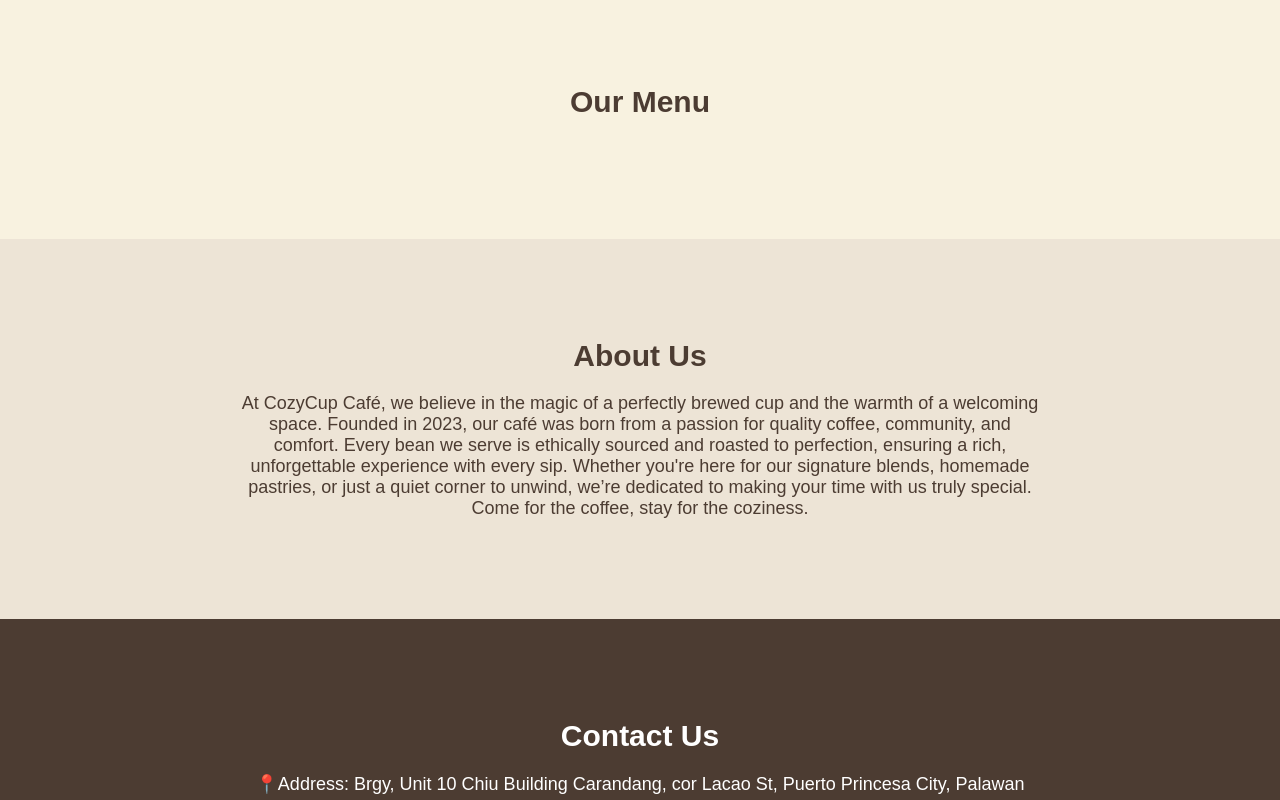
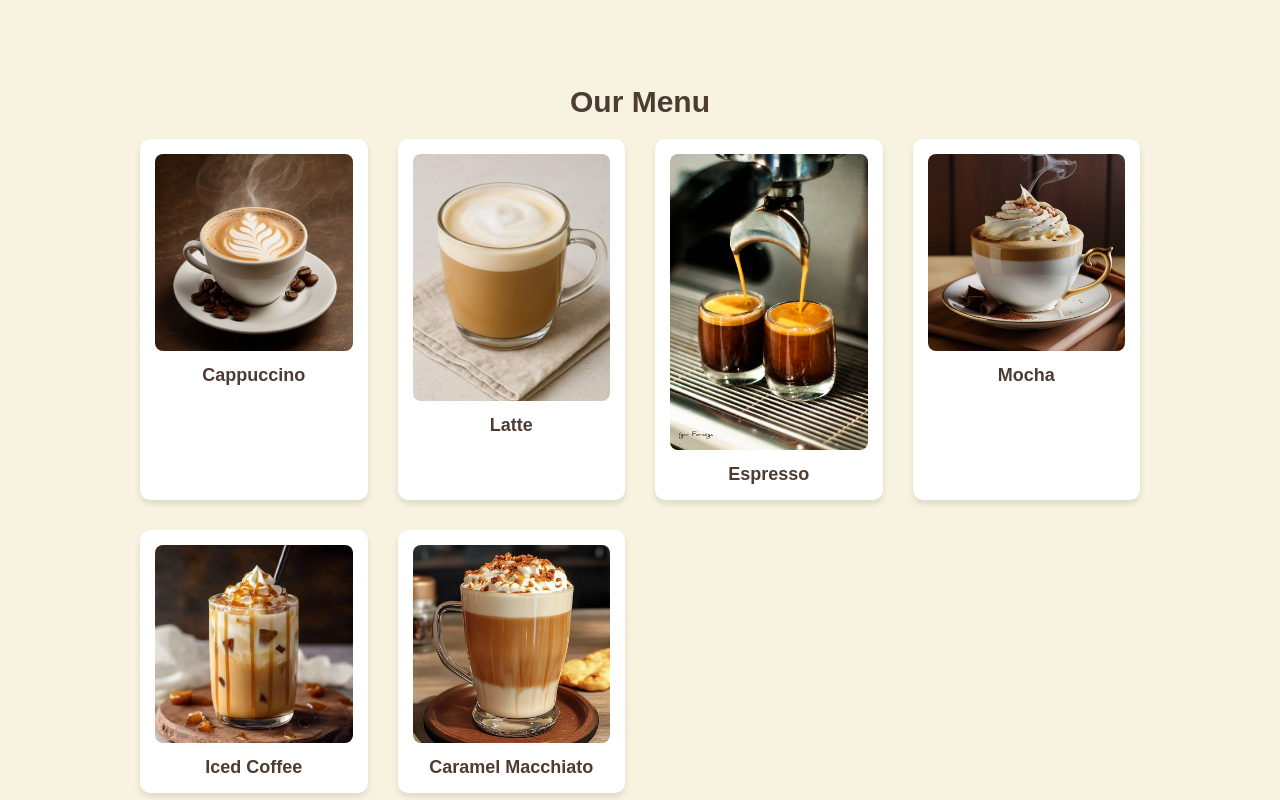
Before and after one commit to darcykekw/darcykekw-johnpaulmacanas, a plain HTML site: page index.html in a window 1280 px wide. Shown: the part 640-1440 px from the top of the page. Drawn offline with Linux system fonts and the light colour scheme.

Commit message:
Menu Modified

```diff
--- a/css/styles.css
+++ b/css/styles.css
@@ -124,3 +124,36 @@ footer {
     text-align: center;
     padding: 20px 0;
 }
+.menu-grid {
+    display: grid;
+    grid-template-columns: repeat(auto-fit, minmax(200px, 1fr));
+    gap: 30px;
+    max-width: 1000px;
+    margin: 0 auto;
+}
+
+.menu-item {
+    background-color: white;
+    padding: 15px;
+    border-radius: 10px;
+    box-shadow: 0 4px 6px rgba(0, 0, 0, 0.1);
+    text-align: center;
+    transition: transform 0.3s;
+}
+
+.menu-item:hover {
+    transform: translateY(-5px);
+}
+
+.menu-item img {
+    width: 100%;
+    height: auto;
+    border-radius: 8px;
+}
+
+.menu-item p {
+    margin-top: 10px;
+    font-size: 18px;
+    font-weight: bold;
+    color: #4c3c32;
+}
--- a/index.html
+++ b/index.html
@@ -29,7 +29,33 @@
 
     <section id="menu" class="menu">
         <h2>Our Menu</h2>
-        <!-- Add menu items here -->
+        <div class="menu-grid">
+            <div class="menu-item">
+                <img src="img/cof1.jpg" alt="Cappuccino">
+                <p>Cappuccino</p>
+            </div>
+            <div class="menu-item">
+                <img src="img/vanillalatte.jpg" alt="Latte">
+                <p>Latte</p>
+            </div>
+            <div class="menu-item">
+                <img src="img/espresso.jpg" alt="Espresso">
+                <p>Espresso</p>
+            </div>
+            <div class="menu-item">
+                <img src="img/mocha.jpg" alt="Mocha">
+                <p>Mocha</p>
+            </div>
+            <div class="menu-item">
+                <img src="img/iced.jpg" alt="Iced Coffee">
+                <p>Iced Coffee</p>
+            </div>
+            <div class="menu-item">
+                <img src="img/caramelmacreal.jpg" alt="Caramel Macchiato">
+                <p>Caramel Macchiato</p>
+            </div>
+        </div>
+
     </section>
 
     <section id="about" class="about">
```
Also changed, not shown: img/caramelmacreal.jpg (added), img/cof1.jpg (added), img/espresso.jpg (added), img/iced.jpg (added), img/mocha.jpg (added), img/vanillalatte.jpg (added).
